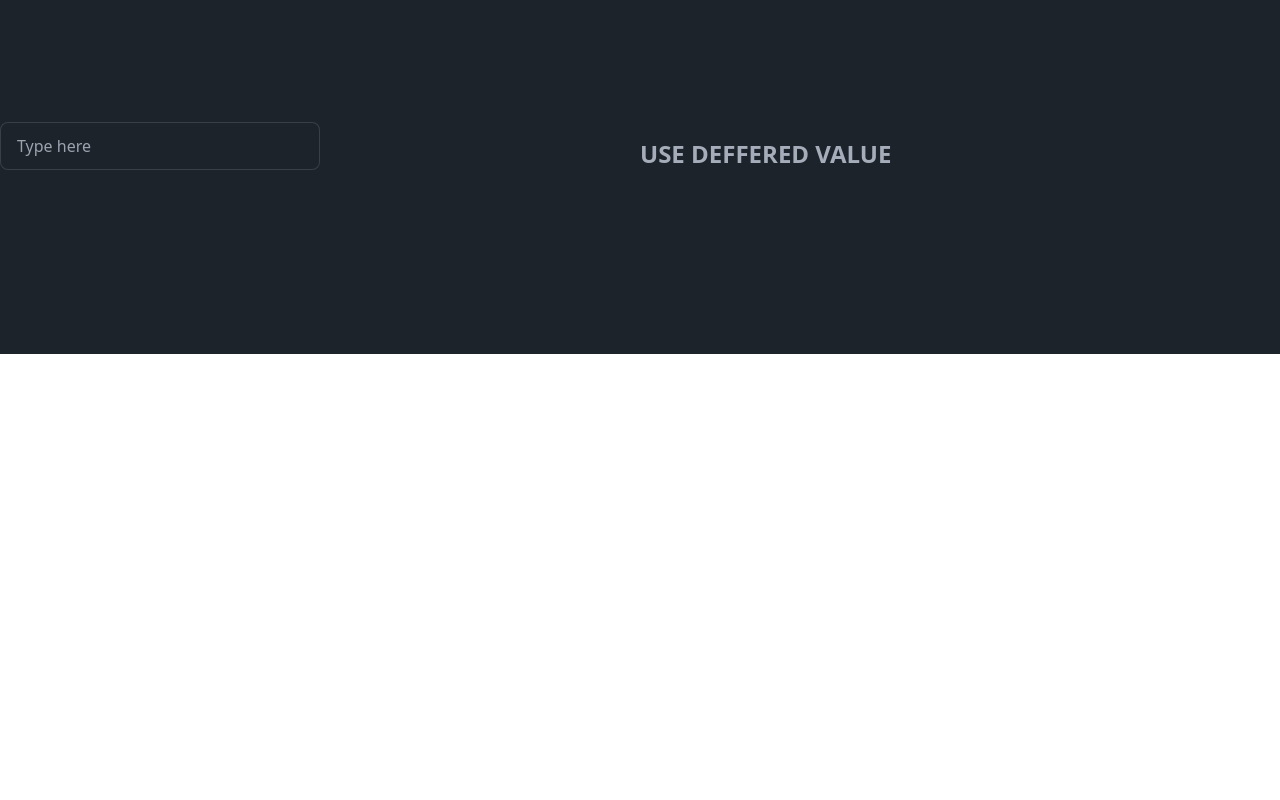
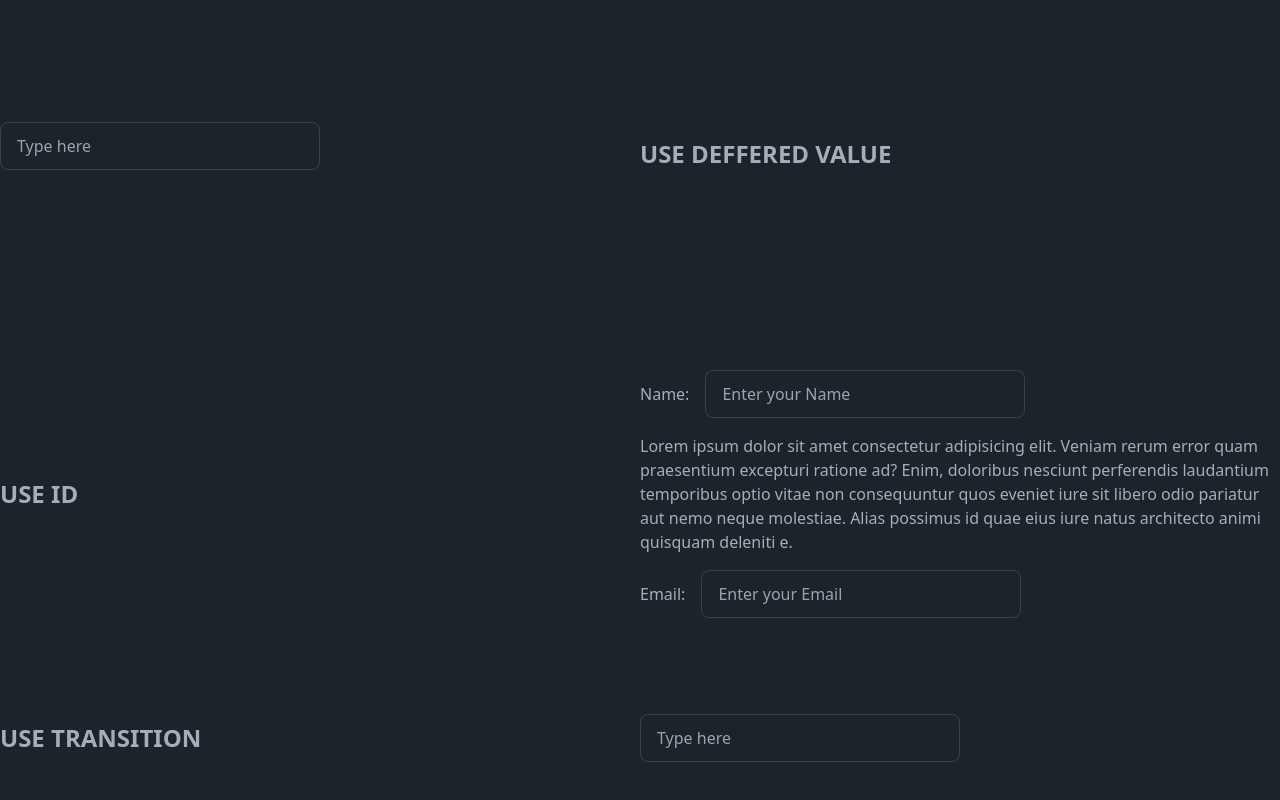
Before and after one commit to bhuvan2205/react-hooks, a React (Vite) app: page / in a window 1280 px wide. Shown: the part 2670-3470 px from the top of the page. Before the commit the page ends 3024 px from the top, so only its background shows below. Built offline with nearby package versions, Linux system fonts and the light colour scheme.

Commit message:
Feat: useTransition hook

```diff
--- a/src/App.jsx
+++ b/src/App.jsx
@@ -2,6 +2,7 @@ import Callback from "./components/Callback";
 import Context from "./components/Context";
 import CustomHook from "./components/CustomHook";
 import DefferedValue from "./components/DefferedValue";
+import Id from "./components/Id";
 import MeasureBox from "./components/LayoutEffect";
 import Memo from "./components/Memo";
 import Navbar from "./components/Navbar";
@@ -9,6 +10,7 @@ import Reducer from "./components/Reducer";
 import Ref from "./components/Ref";
 import State from "./components/State";
 import Todo from "./components/Todo";
+import Transition from "./components/Transition";
 import useDarkTheme from "./hooks/useDarkTheme";
 
 const App = () => {
@@ -28,6 +30,8 @@ const App = () => {
         <CustomHook />
         <MeasureBox />
         <DefferedValue />
+        <Id />
+        <Transition />
       </div>
     </div>
   );
--- /dev/null
+++ b/src/components/Id.jsx
@@ -0,0 +1,48 @@
+import { useId } from "react";
+
+const Id = () => {
+  const id = useId();
+  return (
+    <>
+      <div className="flex items-center justify-between my-20 w-full min-h-[30vh">
+        <div className="w-[50%]">
+          <h1 className="text-2xl font-bold uppercase">Use ID</h1>
+        </div>
+        <div className="w-[50%]">
+          <div className="my-4">
+            <label htmlFor={`${id}_name`} className="pe-4 cursor-pointer">
+              Name:
+            </label>
+            <input
+              id={`${id}_name`}
+              type="text"
+              placeholder="Enter your Name"
+              className="input input-bordered w-full max-w-xs"
+            />
+          </div>
+          <p>
+            Lorem ipsum dolor sit amet consectetur adipisicing elit. Veniam
+            rerum error quam praesentium excepturi ratione ad? Enim, doloribus
+            nesciunt perferendis laudantium temporibus optio vitae non
+            consequuntur quos eveniet iure sit libero odio pariatur aut nemo
+            neque molestiae. Alias possimus id quae eius iure natus architecto
+            animi quisquam deleniti e.
+          </p>
+          <div className="my-4">
+            <label htmlFor={`${id}_email`} className="pe-4 cursor-pointer">
+              Email:
+            </label>
+            <input
+              id={`${id}_email`}
+              type="text"
+              placeholder="Enter your Email"
+              className="input input-bordered w-full max-w-xs"
+            />
+          </div>
+        </div>
+      </div>
+    </>
+  );
+};
+
+export default Id;
--- /dev/null
+++ b/src/components/Transition.jsx
@@ -0,0 +1,48 @@
+import { useState, useTransition } from "react";
+
+const Transition = () => {
+  const [isPending, startTransition] = useTransition();
+  const [name, setName] = useState("");
+  const [list, setList] = useState([]);
+
+  const handleChange = (e) => {
+    setName(e.target.value);
+    startTransition(() => {
+      const dList = [];
+      for (let i = 0; i < 1000; i++) {
+        dList.push(name);
+      }
+      setList(dList);
+    });
+  };
+  return (
+    <>
+      <div className="flex items-center justify-between my-20 w-full min-h-[30vh">
+        <div className="w-[50%]">
+          <h1 className="text-2xl font-bold uppercase">Use Transition</h1>
+        </div>
+        <div className="w-[50%]">
+          <input
+            type="text"
+            placeholder="Type here"
+            className="input input-bordered w-full max-w-xs"
+            value={name}
+            onChange={handleChange}
+          />
+          <br />
+          {!isPending ? (
+            list.map((item, index) => (
+              <span key={index} className="px-2">
+                {item}
+              </span>
+            ))
+          ) : (
+            <span className="px-2">Loading..</span>
+          )}
+        </div>
+      </div>
+    </>
+  );
+};
+
+export default Transition;
--- a/src/index.css
+++ b/src/index.css
@@ -765,6 +765,13 @@ html {
   border-radius: var(--rounded-badge, 1.9rem);
 }
 
+@media (hover:hover) {
+  .label a:hover {
+    --tw-text-opacity: 1;
+    color: hsl(var(--bc) / var(--tw-text-opacity));
+  }
+}
+
 .btn {
   display: inline-flex;
   flex-shrink: 0;
@@ -911,6 +918,19 @@ html {
   }
 }
 
+.label {
+  display: flex;
+  -webkit-user-select: none;
+     -moz-user-select: none;
+          user-select: none;
+  align-items: center;
+  justify-content: space-between;
+  padding-left: 0.25rem;
+  padding-right: 0.25rem;
+  padding-top: 0.5rem;
+  padding-bottom: 0.5rem;
+}
+
 .input {
   flex-shrink: 1;
   height: 3rem;
@@ -969,6 +989,11 @@ html {
   color: hsl(var(--a) / var(--tw-text-opacity));
 }
 
+.btm-nav > * .label {
+  font-size: 1rem;
+  line-height: 1.5rem;
+}
+
 .btn:active:hover,
   .btn:active:focus {
   animation: button-pop 0s ease-out;
@@ -1381,9 +1406,9 @@ html {
   margin-bottom: 5rem;
 }
 
-.my-3 {
-  margin-top: 0.75rem;
-  margin-bottom: 0.75rem;
+.my-4 {
+  margin-top: 1rem;
+  margin-bottom: 1rem;
 }
 
 .mt-4 {
@@ -1422,6 +1447,10 @@ html {
   width: 15rem;
 }
 
+.w-\[50\%\] {
+  width: 50%;
+}
+
 .w-full {
   width: 100%;
 }
@@ -1430,22 +1459,10 @@ html {
   width: ;
 }
 
-.w-\[50\%\] {
-  width: 50%;
-}
-
 .max-w-xs {
   max-width: 20rem;
 }
 
-.max-w-\[\] {
-  max-width: ;
-}
-
-.max-w-\[50\%\] {
-  max-width: 50%;
-}
-
 .flex-1 {
   flex: 1 1 0%;
 }
@@ -1468,10 +1485,6 @@ html {
 
 .justify-between {
   justify-content: space-between;
-}
-
-.overflow-hidden {
-  overflow: hidden;
 }
 
 .overflow-scroll {
@@ -1491,31 +1504,12 @@ html {
   background-color: hsl(var(--b1) / var(--tw-bg-opacity));
 }
 
-.bg-red-100 {
-  --tw-bg-opacity: 1;
-  background-color: rgb(254 226 226 / var(--tw-bg-opacity));
-}
-
-.bg-fuchsia-200 {
-  --tw-bg-opacity: 1;
-  background-color: rgb(245 208 254 / var(--tw-bg-opacity));
-}
-
-.bg-slate-200 {
-  --tw-bg-opacity: 1;
-  background-color: rgb(226 232 240 / var(--tw-bg-opacity));
-}
-
 .stroke-current {
   stroke: currentColor;
 }
 
 .p-2 {
   padding: 0.5rem;
-}
-
-.p-3 {
-  padding: 0.75rem;
 }
 
 .px-2 {
@@ -1537,6 +1531,11 @@ html {
   padding-bottom: 0.5rem;
 }
 
+.pe-4 {
+  -webkit-padding-end: 1rem;
+          padding-inline-end: 1rem;
+}
+
 .text-center {
   text-align: center;
 }
```
